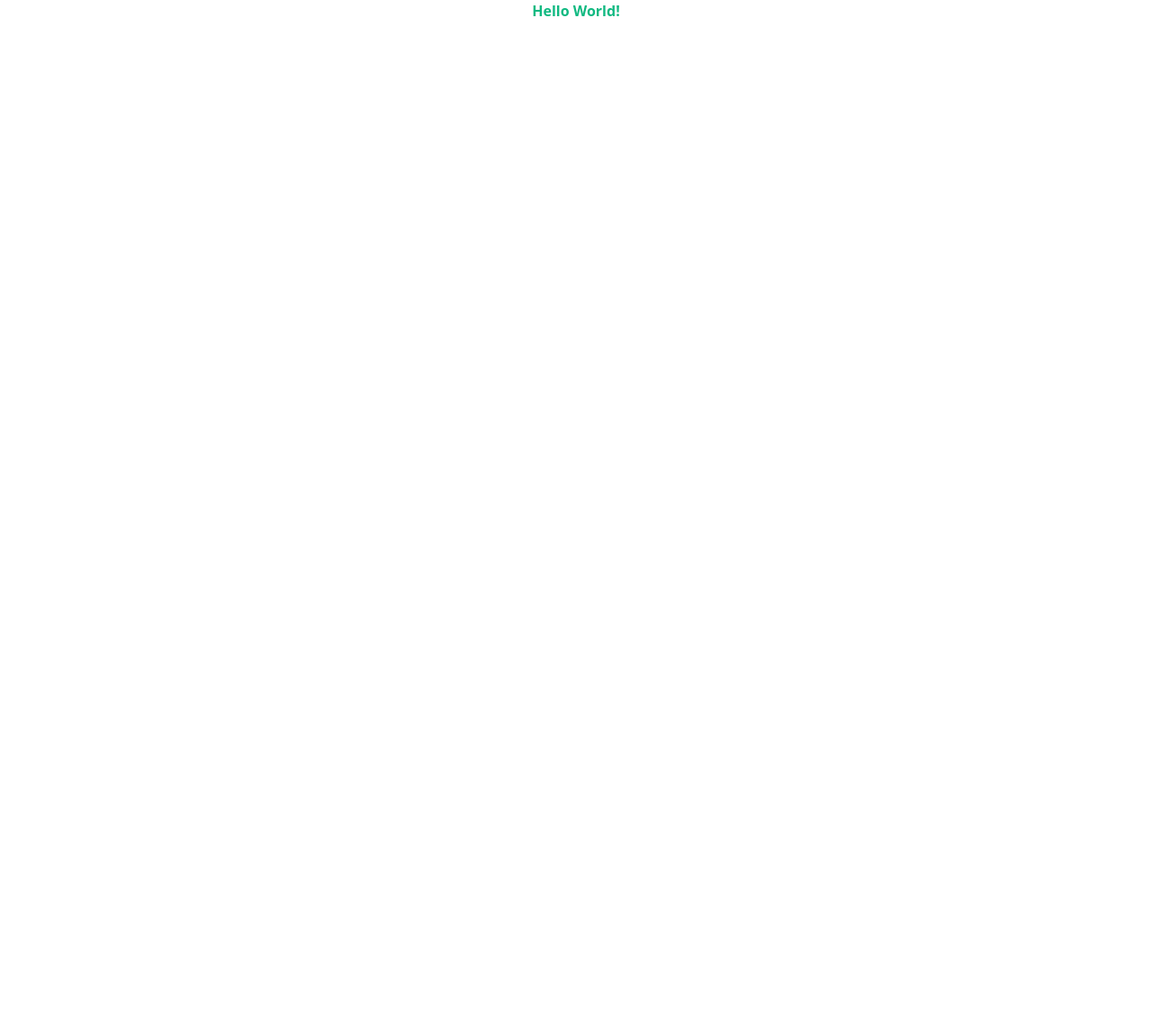
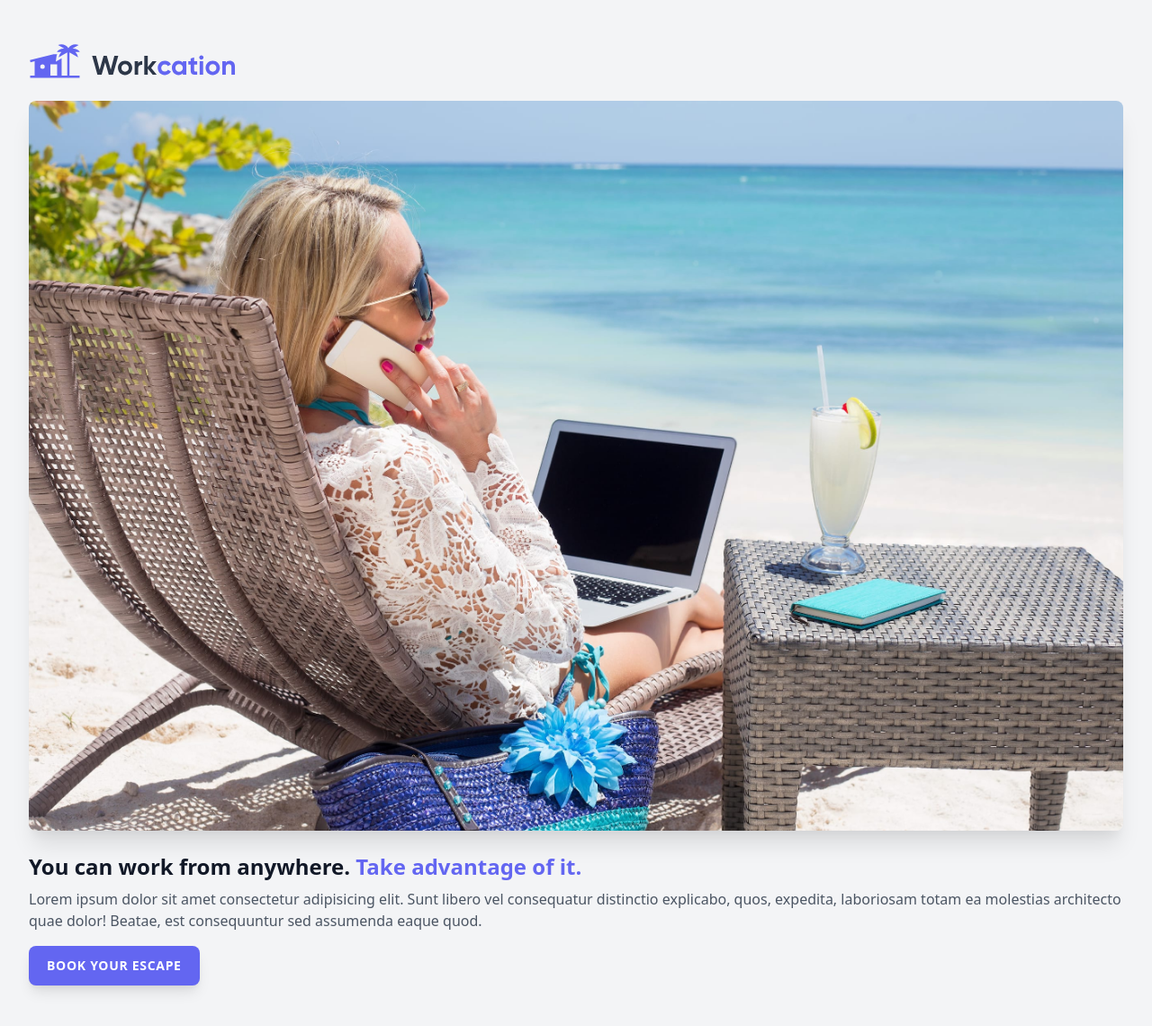
Before and after one commit to BenjaminRochez/senpai-tailwind, a website built with Vite: page index.html in a window 1280 px wide. Shown: the whole page at 90% size. Before the commit the page ends 800 px from the top, so only its background shows below. Built offline with nearby package versions, Linux system fonts and the light colour scheme.

Commit message:
Added base style

```diff
--- a/index.html
+++ b/index.html
@@ -1,5 +1,6 @@
 <!DOCTYPE html>
 <html lang="en">
+
 <head>
     <meta charset="UTF-8">
     <meta http-equiv="X-UA-Compatible" content="IE=edge">
@@ -8,7 +9,20 @@
 
     <title>Document</title>
 </head>
-<body>
-    <h1 class="text-4x1 font-bold text-center text-green-500">Hello World!</h1>
+
+<body class="bg-gray-100">
+    <div class="px-8 py-12">
+        <img class="h-10" src="/img/logo.svg" alt="Workcation">
+        <img class="mt-6 rounded-lg shadow-xl" src="/img/illu.jpg" alt="Woman workcationing on the beach">
+        <h1 class="mt-6 text-2xl font-bold text-gray-900">You can work from anywhere. <span class="text-indigo-500">Take
+                advantage of it.</span></h1>
+        <p class="mt-2 text-gray-600">Lorem ipsum dolor sit amet consectetur adipisicing elit. Sunt libero vel
+            consequatur distinctio explicabo, quos, expedita, laboriosam totam ea molestias architecto quae dolor!
+            Beatae, est consequuntur sed assumenda eaque quod.</p>
+        <div class="mt-4">
+            <a href="#" class="inline-block bg-indigo-500 text-white px-5 py-3 rounded-lg shadow-lg uppercase tracking-wider font-semibold text-sm">Book your escape</a>
+        </div>
+    </div>
 </body>
+
 </html>
```
Also changed, not shown: img/illu.jpg (added), img/logo.svg (added).
